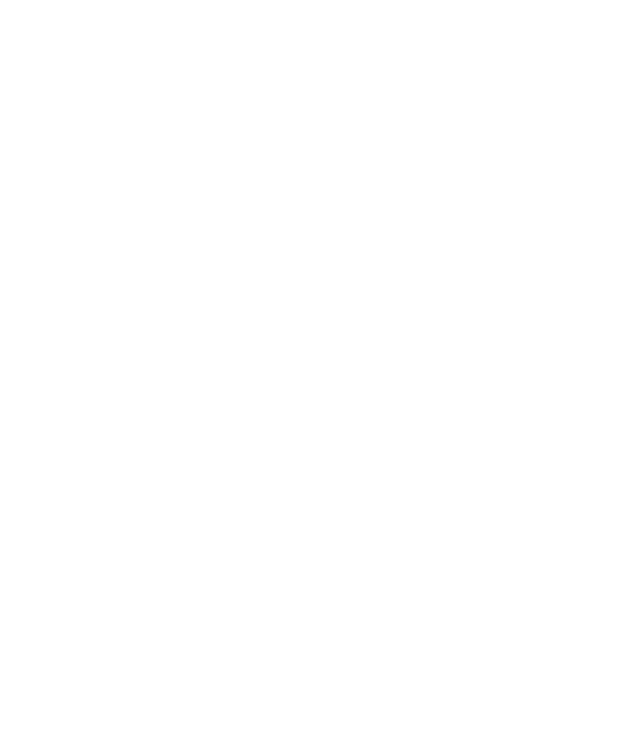
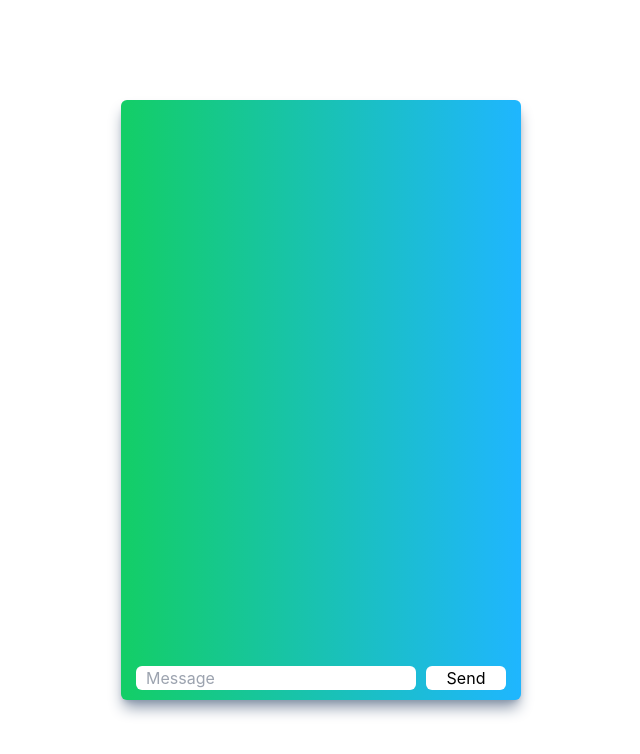
Before and after one commit to Rashad-Muntar/upChat, a React (Create React App) app: page / in a window 1280 px wide. Shown: the top 754 px of the page, without its empty margins (319-959 px from the left). Built offline with nearby package versions, Linux system fonts and the light colour scheme.

Commit message:
add new messages view

```diff
--- a/package.json
+++ b/package.json
@@ -3,6 +3,7 @@
   "version": "0.1.0",
   "private": true,
   "dependencies": {
+    "@reduxjs/toolkit": "^1.8.5",
     "@testing-library/jest-dom": "^5.16.5",
     "@testing-library/react": "^13.4.0",
     "@testing-library/user-event": "^13.5.0",
--- a/src/App.js
+++ b/src/App.js
@@ -1,12 +1,13 @@
-import logo from './logo.svg';
-import './App.css';
+import logo from "./logo.svg";
+import "./App.css";
+import NewChat from "./Components/newChat";
 
 function App() {
-  return (
-    <div className="App">
-
-    </div>
-  );
+  const coverStyle =
+    "rounded-md  w-[400px] h-[600px] bg-purple bg-gradient-to-r from-green to-blue shadow-lg shadow-gray flex";
+  return <div className={coverStyle}>
+    <NewChat />
+  </div>;
 }
 
 export default App;
--- /dev/null
+++ b/src/Components/newChat.js
@@ -0,0 +1,22 @@
+import React from "react";
+
+function NewChat() {
+  const styles = {
+    form: "self-end flex w-[100%] justify-center py-[10px]",
+    input: "w-[70%] rounded-md px-[10px] focus:outline-none ",
+    button: "w-[20%] bg-white ml-[10px] rounded-md color-gray",
+  };
+  return (
+    <form className={styles.form}>
+      <input
+        type="text"
+        placeholder="Message"
+        className={styles.input}
+        autoFocus={true}
+      />
+      <button className={styles.button}>Send</button>
+    </form>
+  );
+}
+
+export default NewChat;
--- a/src/index.css
+++ b/src/index.css
@@ -1,3 +1,7 @@
+@tailwind base;
+@tailwind components;
+@tailwind utilities;
+
 body {
   margin: 0;
   font-family: -apple-system, BlinkMacSystemFont, 'Segoe UI', 'Roboto', 'Oxygen',
@@ -5,6 +9,10 @@
     sans-serif;
   -webkit-font-smoothing: antialiased;
   -moz-osx-font-smoothing: grayscale;
+  display: flex;
+  justify-content: center;
+  align-items: center;
+  height: 100vh;
 }
 
 code {
--- a/tailwind.config.js
+++ b/tailwind.config.js
@@ -4,13 +4,15 @@
   theme: {
     extend: {},
     colors: {
-      'blue': '#1fb6ff',
-      'purple': '#7e5bef',
-      'pink': '#ff49db',
-      'green': '#13ce66',
-      'gray-light': '#d3dce6',
-
+      blue: "#1fb6ff",
+      purple: "#7e5bef",
+      pink: "#ff49db",
+      white: "#ffff",
+      green: "#13ce66",
+      yellow: "#ffc82c",
+      gray: "#8492a6",
+      "gray-light": "#d3dce6",
     },
   },
   plugins: [],
-}
+};
```
Also changed, not shown: 1 other file (tests, documents, lock files or other folders).
